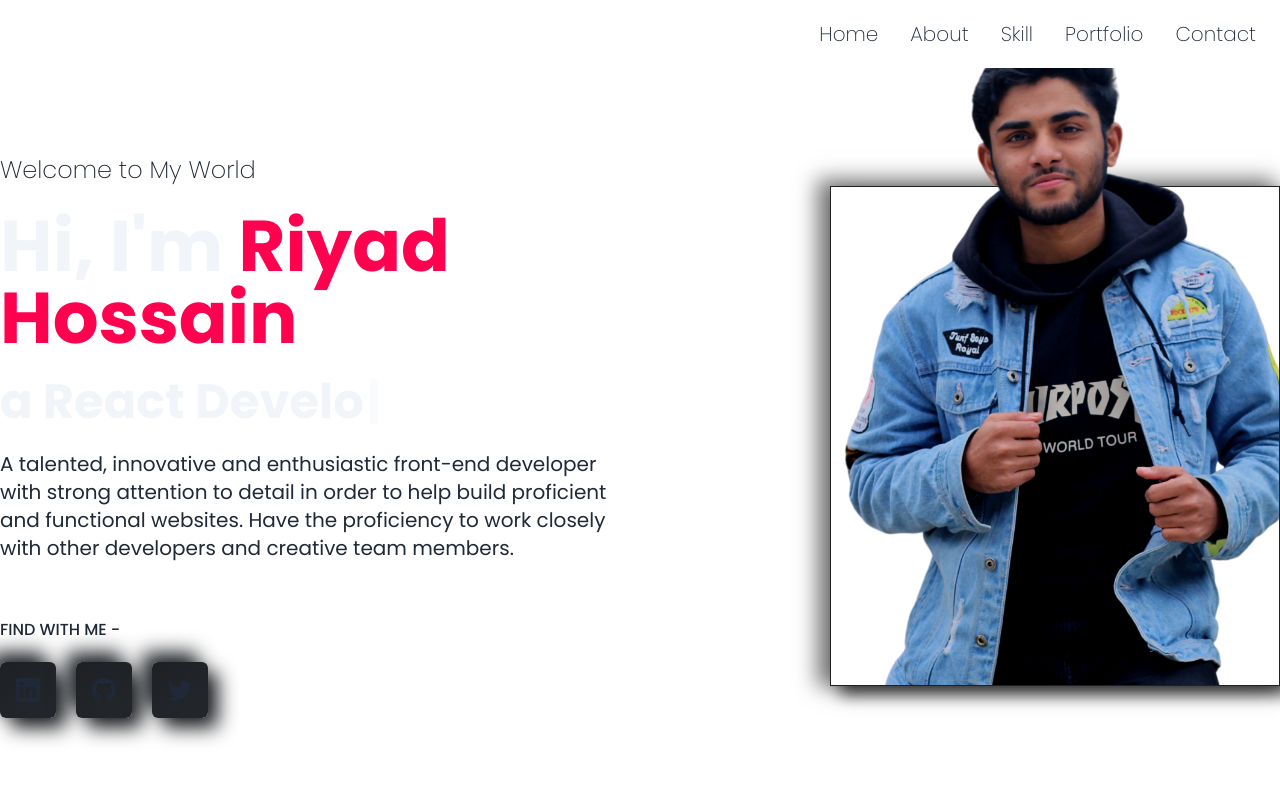
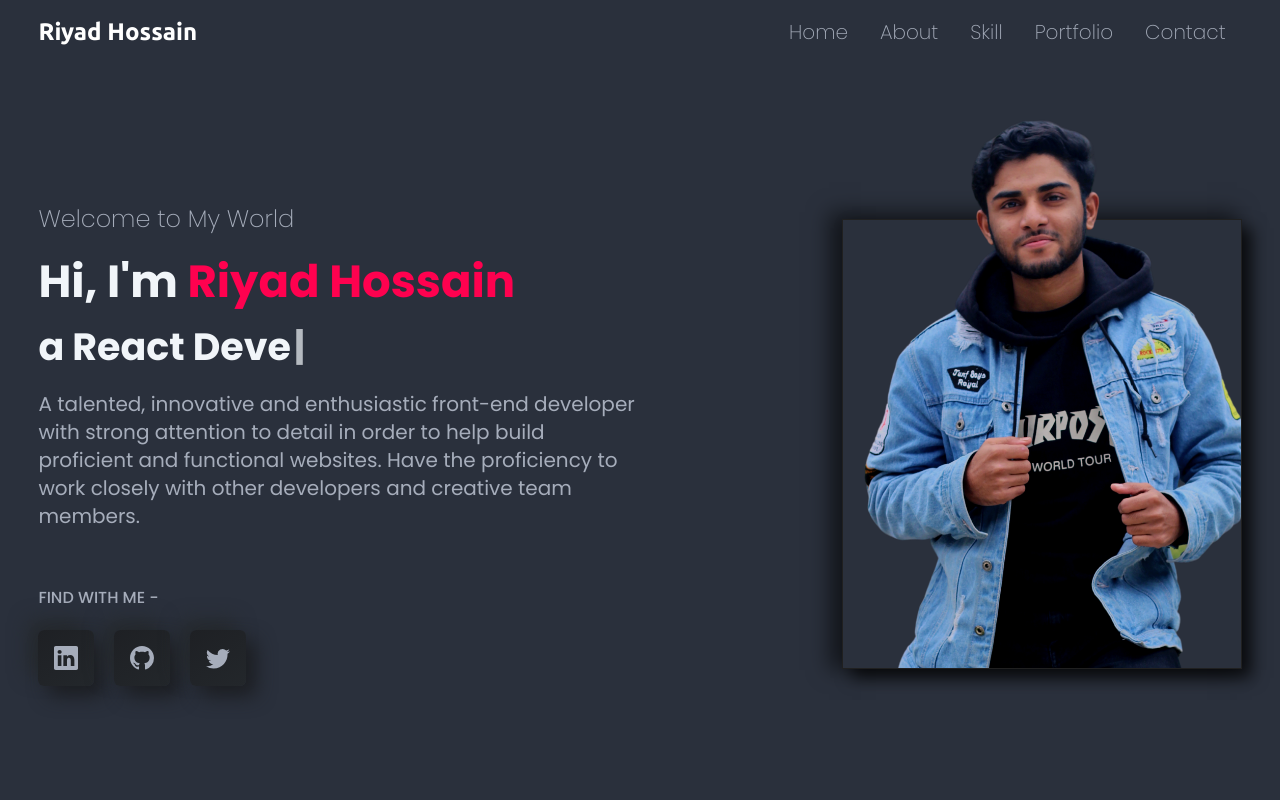
Before and after one commit to RiyaadHossain/MyPortfolio-1, a React (Create React App) app: page / in a window 1280 px wide. Shown: the top 800 px of the page. Built offline with nearby package versions, Linux system fonts and the light colour scheme.

Commit message:
responsive issue fixed

```diff
--- a/public/index.html
+++ b/public/index.html
@@ -1,8 +1,8 @@
 <!DOCTYPE html>
-<html lang="en">
+<html lang="en"  data-theme="dark">
   <head>
     <meta charset="utf-8" />
-    <link rel="icon" href="https://i.ibb.co/3N91yFC/Untitled-design-1.png" />
+    <link rel="icon" href="https://i.ibb.co/3WwZQYF/beeff4d1f5c84680bac8a2243d5ca7dd.png" />
     <meta name="viewport" content="width=device-width, initial-scale=1" />
     <meta name="theme-color" content="#000000" />
     <meta
--- a/src/App.css
+++ b/src/App.css
@@ -1,9 +1,17 @@
 @import url("https://fonts.googleapis.com/css2?family=Poppins:wght@200;300;400;500;600;700;800&display=swap");
+@import url("https://fonts.googleapis.com/css2?family=Roboto:wght@400;500;700&display=swap");
+@import url("https://fonts.googleapis.com/css2?family=Ubuntu:wght@400;500;700&display=swap");
 html {
   scroll-behavior: smooth;
 }
 body {
   font-family: "Poppins", sans-serif;
+}
+.title {
+  font-family: "Roboto", sans-serif;
+}
+.title2 {
+  font-family: "Ubuntu", sans-serif;
 }
 .banner-box {
   height: 500px;
@@ -36,12 +44,47 @@ body {
   transform: scale(1.03);
   transition: all linear 0.3s;
 }
-@media screen and (max-width: 795px) {
+@media screen and (max-width: 794px) {
+  .banner-box {
+    height: 250px;
+    width: 250px;
+  }
+  .banner-box img {
+    height: 280px;
+  }
+}
+
+@media screen and (min-width: 795px) and (max-width:1024px) {
+  .hero-img{
+    max-height:320px ;
+  }
   .banner-box {
     height: 300px;
-    width: 350px;
-  }
-  .banner-box img{
-    max-height:200px ;
+    width: 300px;
   }
 }
+
+@media screen and (min-width: 1024px) and (max-width: 1280px) {
+  .container{
+    padding: 0 3%;
+  }
+  .hero-title{
+    font-size: 45px;
+  }
+  .hero-subtitle{
+    font-size: 38px;
+  }
+  .banner-box {
+    height: 450px;
+    width: 400px;
+  }
+  .hero-img {
+    height: 550px;
+  }
+  .about-img {
+    width: 450px;
+  }
+  .footer{
+    padding: 25px 0;
+  }
+}
--- a/src/Components/Footer.jsx
+++ b/src/Components/Footer.jsx
@@ -9,7 +9,7 @@ import {
 
 const Footer = () => {
   return (
-    <div className="bg-slate-900 mt-16 px-3 lg:px-0">
+    <div className="bg-slate-900 footer mt-16 px-3 lg:px-0">
       <div className="flex flex-col lg:flex-row gap-12 lg:gap-5 container mx-auto py-16">
         <div className="lg:w-3/6">
           <h3 className="uppercase text-white text-xl">My Career</h3>
--- a/src/Components/Navbar.jsx
+++ b/src/Components/Navbar.jsx
@@ -52,7 +52,7 @@ const Navbar = () => {
             </li>
           </ul>
         </div>
-        <a href="/" to="/" class="text-white normal-case font-bold text-base lg:text-2xl">
+        <a href="/" to="/" class="text-white title2 normal-case font-bold text-base lg:text-2xl">
           Riyad Hossain
         </a>
       </div>
--- a/src/Pages/Home/About.jsx
+++ b/src/Pages/Home/About.jsx
@@ -10,7 +10,7 @@ const About = () => {
       </div>
       <div className="flex  mt-10 flex-col lg:flex-row items-center">
         <div className="lg:w-1/2">
-          <img className="lg:max-w-xl mb-6 lg:mb-0 h-[500px] object-cover border border-[#FF014F] mx-auto" src={AboutImg} alt="" />
+          <img className="lg:max-w-xl about-img mb-6 lg:mb-0 h-[500px] object-cover border border-[#FF014F] mx-auto" src={AboutImg} alt="" />
         </div>
         <div className="lg:w-1/2">
           <p className="text-[#FF014F] text-xl lg:text-2xl">Who am I?</p>
--- a/src/Pages/Home/Hero.jsx
+++ b/src/Pages/Home/Hero.jsx
@@ -11,13 +11,13 @@ const Hero = () => {
     cursorStyle: "|",
   });
   return (
-    <div id="home" className="h-[92vh] flex-col lg:flex-row flex items-center justify-between container mx-auto">
-      <div className="lg:w-1/2 order-2">
+    <div id="home" className="min-h-[95vh] flex-col items-center  lg:flex-row flex justify-between container mx-auto">
+      <div className="lg:w-1/2 order-2 ">
         <p className="lg:text-2xl text-xl font-thin">Welcome to My World</p>
-        <h1 className="lg:text-7xl text-3xl my-2 lg:my-6 font-bold text-slate-100">
+        <h1 className="lg:text-7xl text-3xl my-2 hero-title lg:my-6 font-bold text-slate-100">
           Hi, I'm <span className="text-[#FF014F]">Riyad Hossain</span>
         </h1>
-        <h1 className="lg:text-5xl text-2xl text-slate-100 font-bold">
+        <h1 className="lg:text-5xl hero-subtitle text-2xl text-slate-100 font-bold">
           a{" "}
           <Typewriter
             words={[" Web Developer.", " Coder.", " React Developer."]}
@@ -55,8 +55,8 @@ const Hero = () => {
           <div></div>
         </div>
       </div>
-      <div className="banner-box order-1 my-8 lg:my-0 lg:order-4 lg:w-1/2">
-        <img className="h-[650px] object-cover absolute bottom-0" src={Banner} alt="" />
+      <div className="banner-box order-1 my-8 mb-4 lg:my-0 lg:order-4 lg:w-1/2">
+        <img className="h-[650px] hero-img object-cover absolute bottom-0" src={Banner} alt="" />
       </div>
     </div>
   );
--- a/src/Pages/Home/Skill.jsx
+++ b/src/Pages/Home/Skill.jsx
@@ -189,7 +189,7 @@ const Skill = () => {
                 </div>
                 <div className="mt-3">
                   <p className="text-lg font-semibold flex items-center">
-                    <BsFillAwardFill className="mr-2 text-[#d72a5e]" /> React Router DOM
+                    <BsFillAwardFill className="mr-2 text-[#d72a5e]" /> React Router
                   </p>
                   <span className="text-xs ml-6">Advance</span>
                 </div>
```
Also changed, not shown: 1 other file (tests, documents, lock files or other folders).
